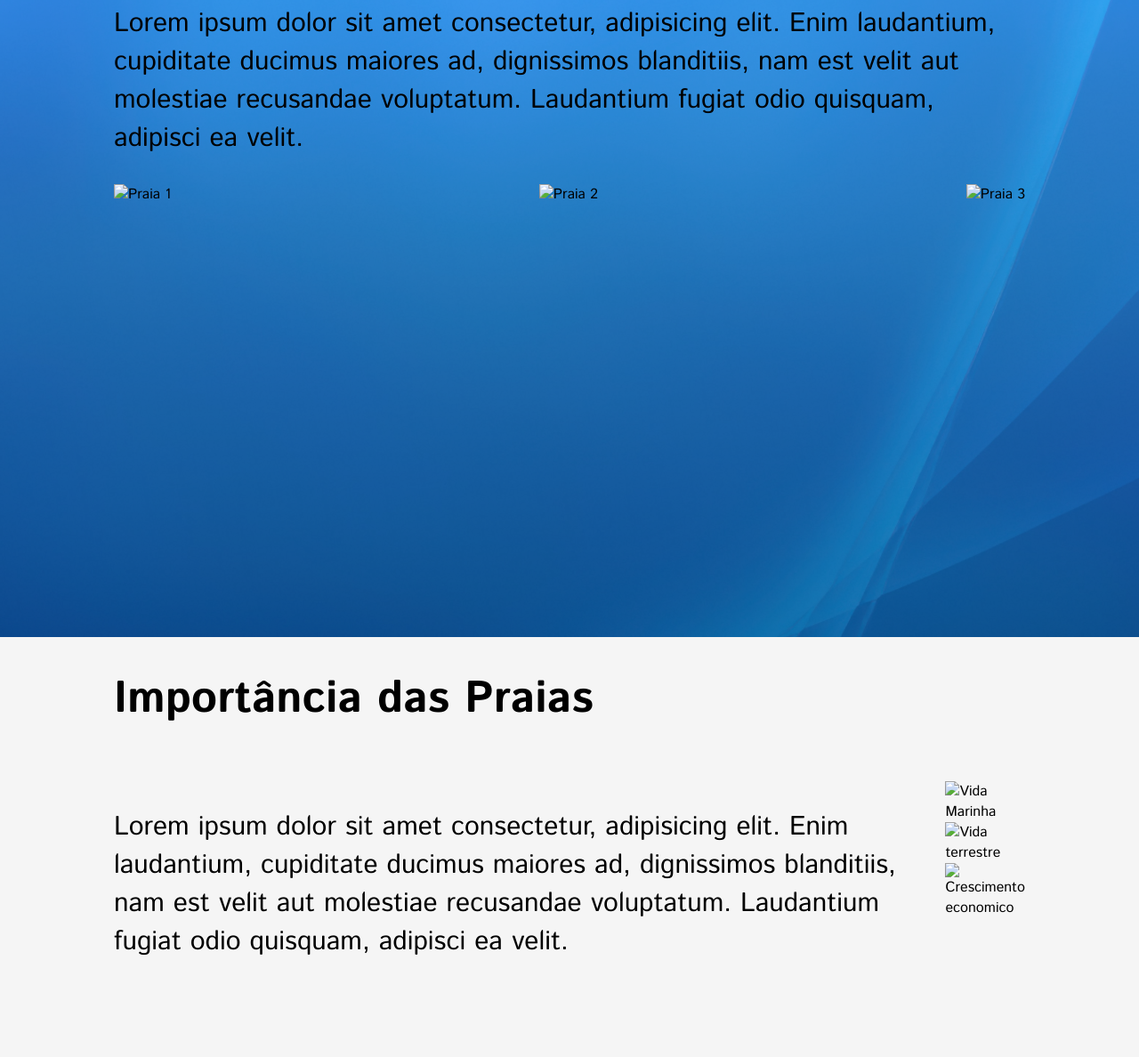
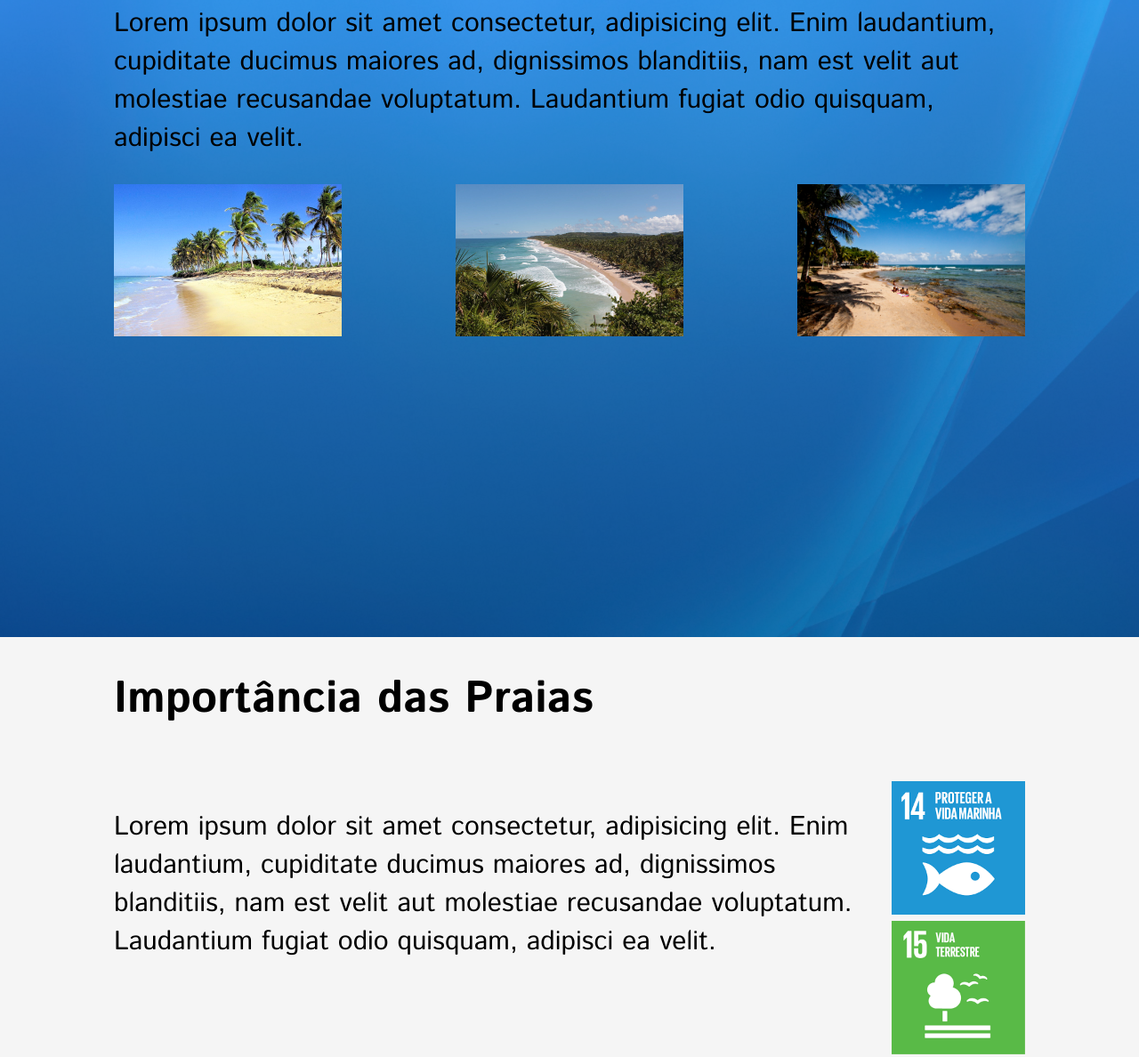
Before and after one commit to gabrielhola/Moana-PI, a website: page Site/public/index.html in a window 1280 px wide. Shown: the part 2036-3224 px from the top of the page at 89% size. Drawn offline with Linux system fonts and the light colour scheme.

Commit message:
Inserção de imagens no Index

```diff
--- a/Site/public/css/index.css
+++ b/Site/public/css/index.css
@@ -114,6 +114,11 @@ body {
     flex-direction: column;
   }
 
+  .oque-praia img {
+    width: 256px;
+    height: 171px;
+  }
+
   .oque-praia h1 {
     font-size: 50px;
   }
@@ -144,6 +149,11 @@ body {
   .importancia-praia .container {
     display: flex;
     flex-direction: column;
+  }
+
+  .importancia-praia img {
+    width: 150px;
+    height: 150px;
   }
 
   .importancia-praia .container h1 {
@@ -179,6 +189,7 @@ body {
     display: flex;
     justify-content: center;
     flex-direction: column;
+    align-items: center;
   }
 
   .proteja-praia .lousa p {
--- a/Site/public/index.html
+++ b/Site/public/index.html
@@ -82,13 +82,13 @@
                          </p>
                          <div class="box-quadros">
                               <div class="quadro-1">
-                                   <img src="" alt="Praia 1">
+                                   <img src="./assets/imgs/Praia 1.jpg" alt="Praia 1">
                               </div>
                               <div class="quadro-2">
-                                   <img src="" alt="Praia 2">
+                                   <img src="./assets/imgs/Praia 2.jpg" alt="Praia 2">
                               </div>
                               <div class="quadro-3">
-                                   <img src="" alt="Praia 3">
+                                   <img src="./assets/imgs/Praia 3.jpg" alt="Praia 3">
                               </div>
                          </div>
                     </div>
@@ -109,13 +109,16 @@
                               fugiat odio quisquam, adipisci ea velit.</p>
                        <div class="box-quadros">
                             <div class="quadro-1">
-                                 <img src="" alt="Vida Marinha">
+                                 <img src="./assets/imgs/Vida Marinha.png" alt="Vida Marinha">
                             </div>
                             <div class="quadro-2">
-                                 <img src="" alt="Vida terrestre">
+                                 <img src="./assets/imgs/Vida Terrestre.png" alt="Vida terrestre">
                             </div>
                             <div class="quadro-3">
-                                 <img src="" alt="Crescimento economico">
+                                 <img src="./assets/imgs/Crescimento Economico.png" alt="Crescimento economico">
+                            </div>
+                            <div class="quadro-4">
+                              <img src="./assets/imgs/Saúde bem estar.jpg" alt="Bem estar">
                             </div>
                        </div>
                     </div>
@@ -135,7 +138,7 @@
                               nam est velit aut molestiae recusandae voluptatum. Laudantium
                               fugiat odio quisquam, adipisci ea velit.</p>
                             <div class="quadro">
-                                 <img src="" alt="Combate às Alterações climáticas">
+                                 <img src="./assets/imgs/Ação climatica.webp" alt="Combate às Alterações climáticas">
                             </div>
                     </div>
                </div>
```
Also changed, not shown: Site/public/assets/imgs/Ação climatica.webp (added), Site/public/assets/imgs/Praia 1.jpg (added), Site/public/assets/imgs/Praia 2.jpg (added), Site/public/assets/imgs/Praia 3.jpg (added), Site/public/assets/imgs/Saúde bem estar.jpg (added).
